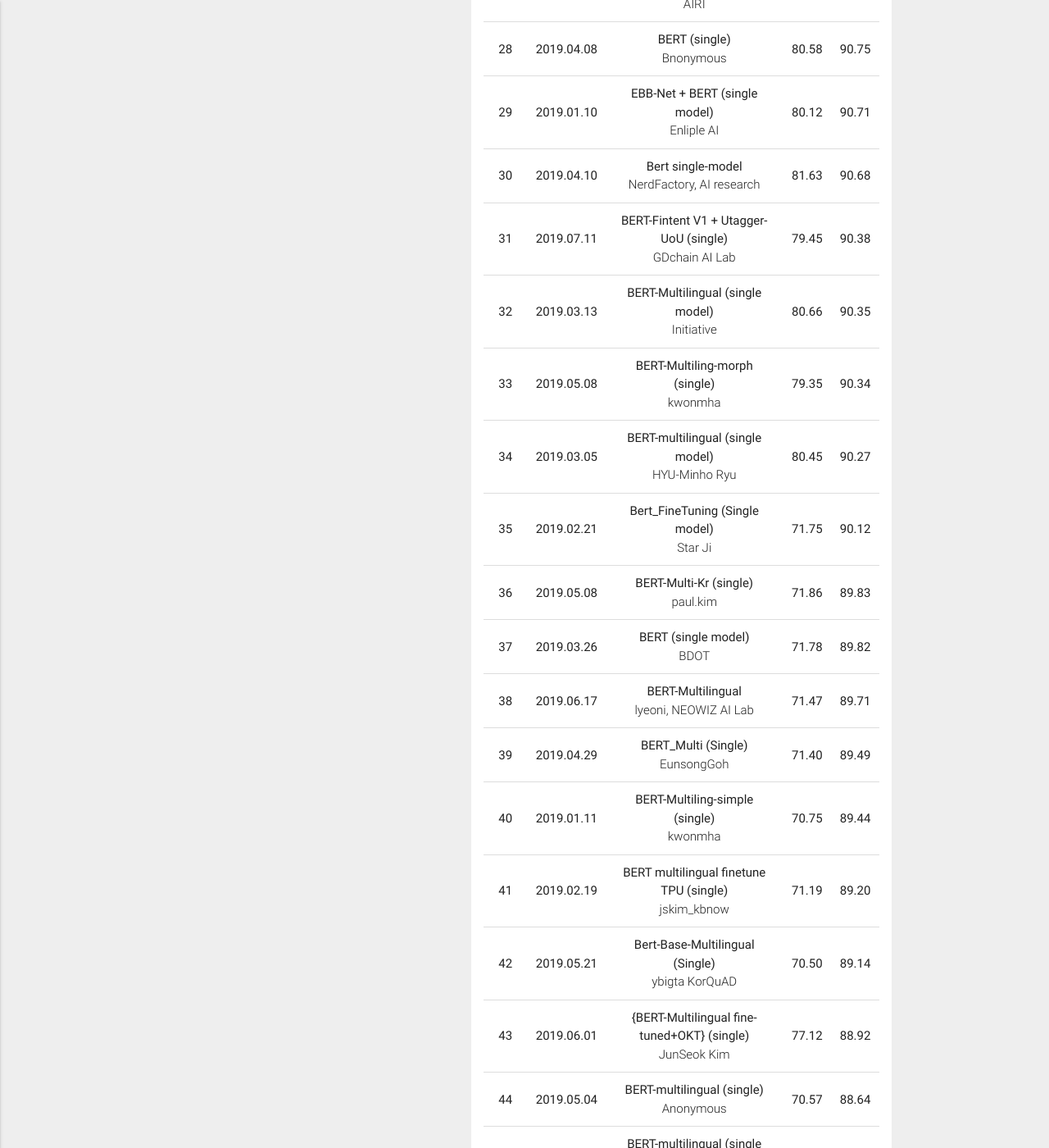
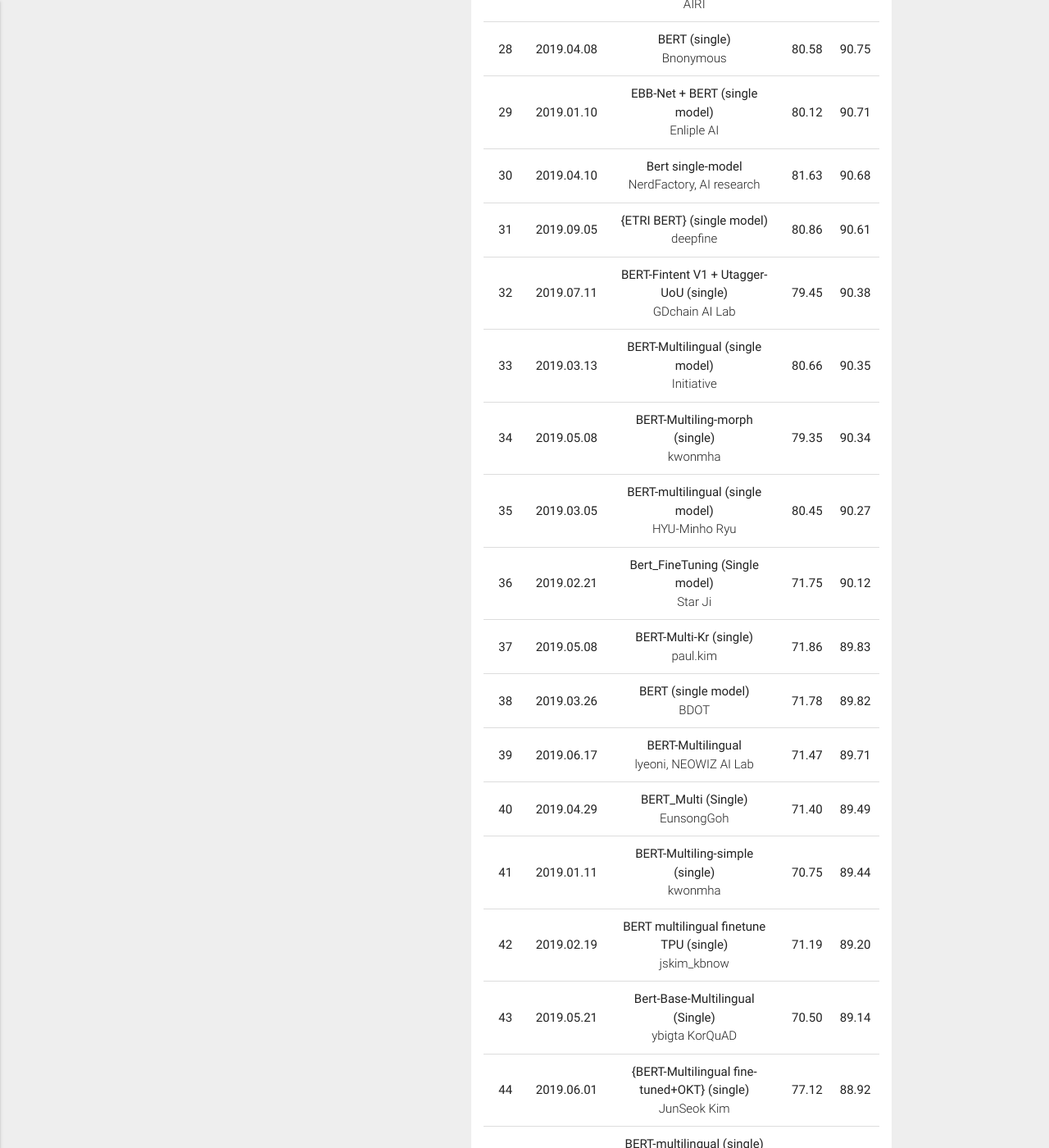
Before and after one commit to korquad/korquad.github.io, a Jekyll site: the page built from category/1.0_KOR.html, in a window 1280 px wide and 1400 px high, scrolled down 3071 px. Shown: the whole window at 82% size. Built offline with Jekyll 4.4.1, drawn with Linux system fonts in a browser that asks for light colours.

Commit message:
Update 1.0_KOR.html

```diff
--- a/category/1.0_KOR.html
+++ b/category/1.0_KOR.html
@@ -417,6 +417,15 @@
                     </tr>
                     <tr>
                       <td>31</td>
+                      <td>2019.09.05</td>
+                      <td>{ETRI BERT} (single model)
+                        <p class="light">deepfine</p>
+                      </td>
+                      <td>80.86</td>
+                      <td>90.61</td>
+                    </tr>
+                    <tr>
+                      <td>32</td>
                       <td>2019.07.11</td>
                       <td>BERT-Fintent V1 + Utagger-UoU (single)
                         <p class="light">GDchain AI Lab</p>
```
Also changed, not shown: other parts of category/1.0_KOR.html (+17 -17 lines).
